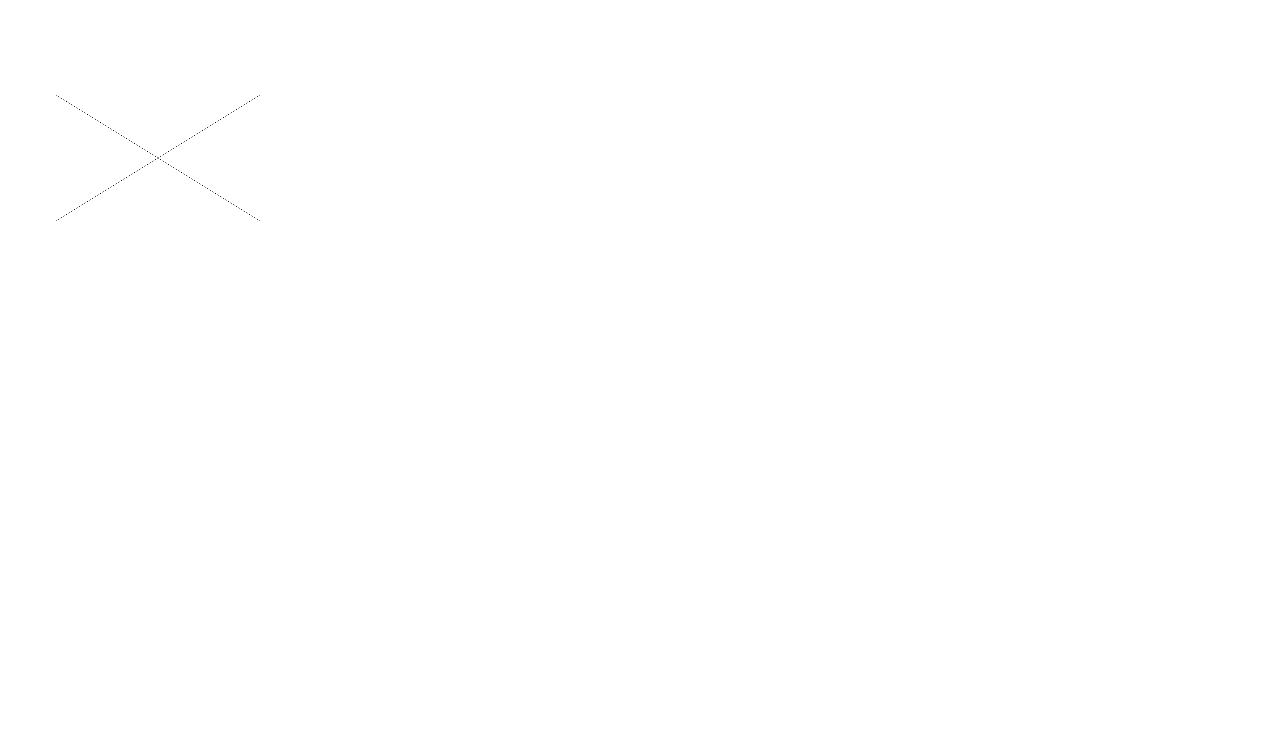
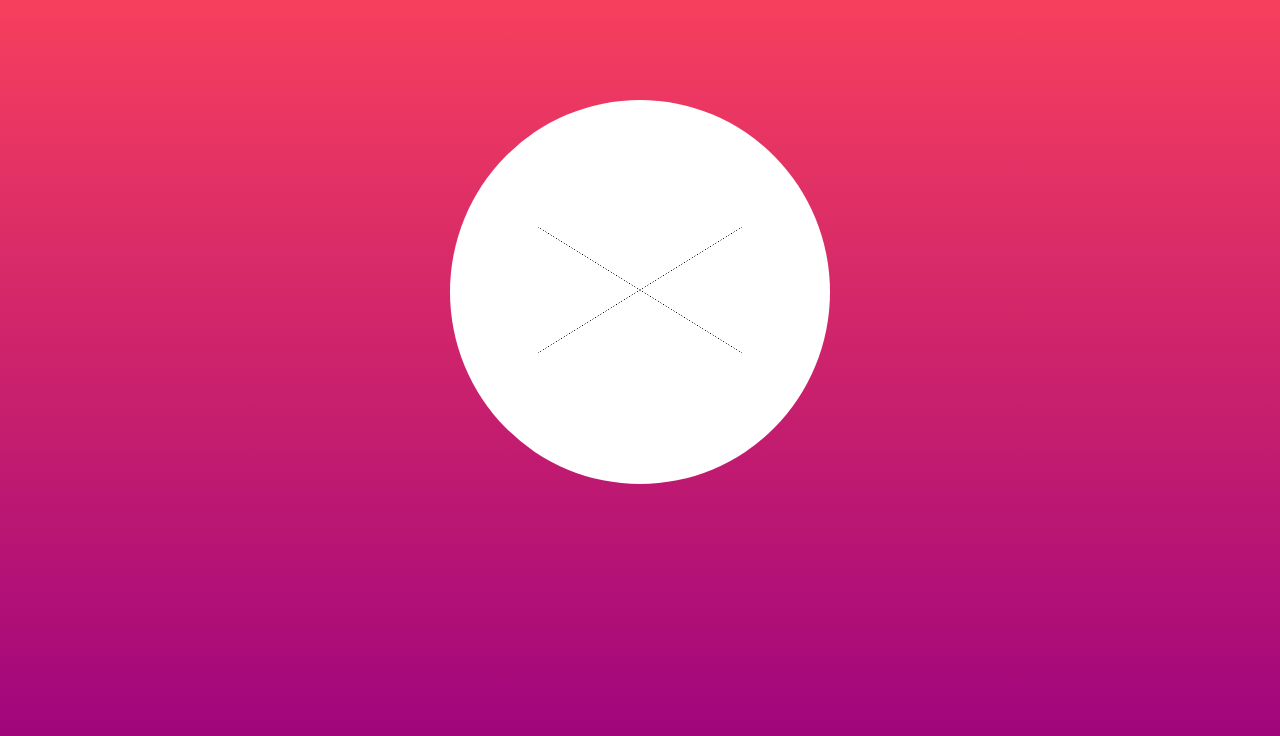
Before and after one commit to idegre/kopius-hackaton-23-game, a website: page index.html in a window 1280 px wide. Drawn offline with nearby package versions, Linux system fonts and the light colour scheme.

Commit message:
fix styles add mouse leave ev

```diff
--- /dev/null
+++ b/index.css
@@ -0,0 +1,20 @@
+body {
+  height: 100%;
+  background: linear-gradient(180deg, #f73f5d, #99007f);
+  margin: 0px;
+  width: 100%;
+  display: flex;
+  align-items: center;
+  justify-content: center;
+  background-attachment: fixed;
+}
+.canvasHolder {
+  background-color: white;
+  border-radius: 50%;
+  padding: 40px;
+  height: fit-content;
+  width: fit-content;
+}
+.content {
+  padding: 100px;
+}
--- a/index.html
+++ b/index.html
@@ -1,7 +1,13 @@
 <!DOCTYPE html>
-<head></head>
+<head>
+  <link rel="stylesheet" href="./index.css" />
+</head>
 <body>
-  <canvas id="canvas"></canvas>
+  <div class="content">
+    <div class="canvasHolder">
+      <canvas id="canvas"></canvas>
+    </div>
+  </div>
 </body>
 <script src="https://cdnjs.cloudflare.com/ajax/libs/gsap/1.15.0/TweenMax.min.js"></script>
 <script type="module" src="./build/brush.js"></script>
--- a/src/game.ts
+++ b/src/game.ts
@@ -75,6 +75,7 @@ const render = () => {
         }
         canvas.addEventListener("mouseup", endStroke)
         document.addEventListener('blur', endStroke)
+        canvas.addEventListener("mouseleave", endStroke)
         canvas.addEventListener("mousemove", (e) => {
             if (mouseDown) {
                 const ex = e.offsetX * scale
```
Also changed, not shown: build/game.js.
